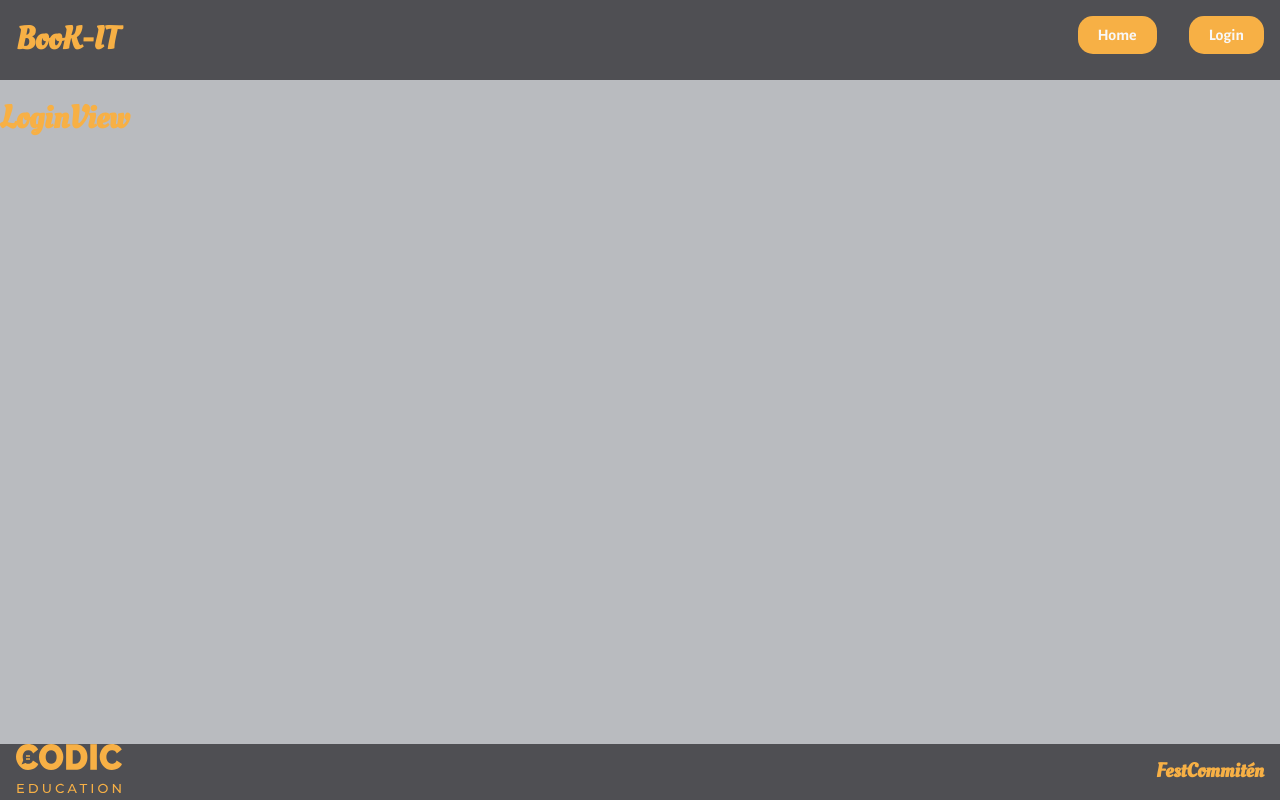
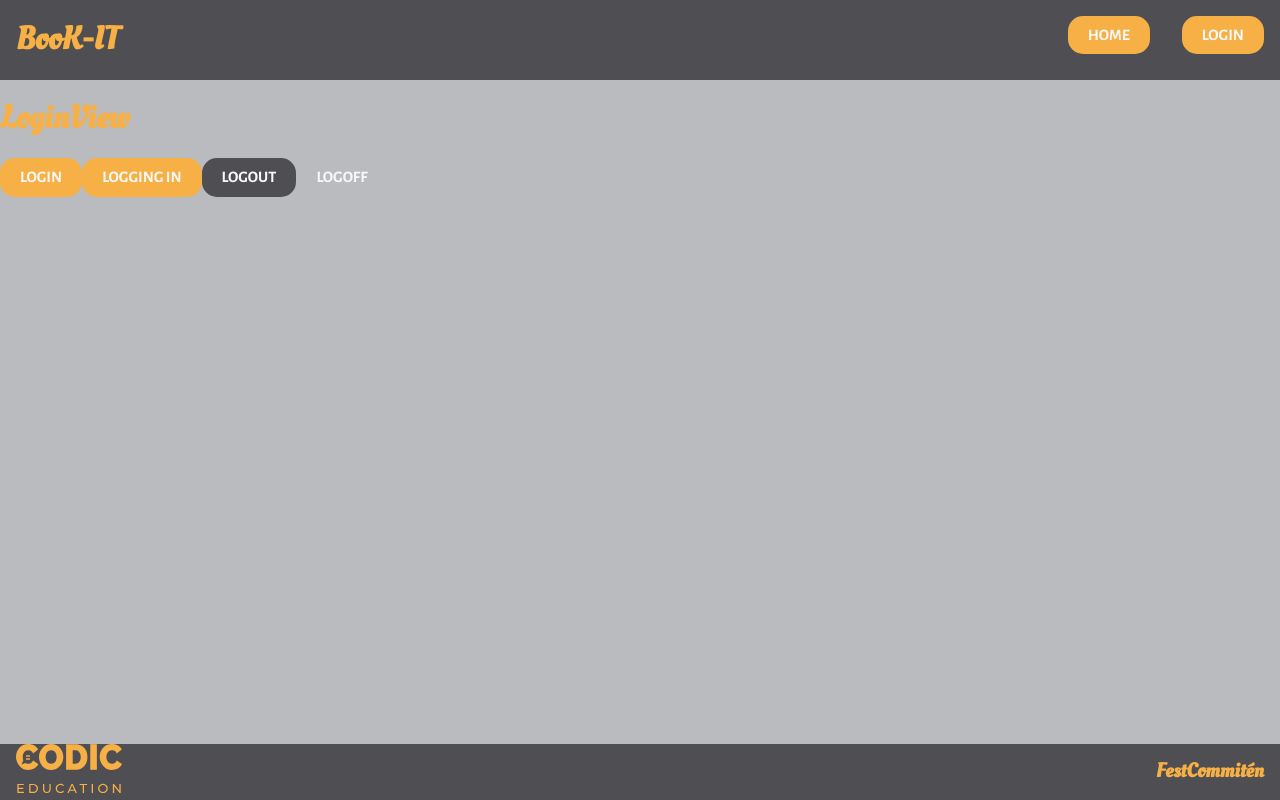
Before and after one commit to Festcommiten/BookIt, a React (Create React App) app in the folder Web/: page / in a window 1280 px wide. Built offline with nearby package versions, Linux system fonts and the light colour scheme.

Commit message:
Created 4 buttons as components

```diff
--- /dev/null
+++ b/Web/src/components/Buttons.css
@@ -0,0 +1,37 @@
+.general-button-style {
+    padding: 10px 20px;
+    border-radius: 15px;
+    border: none;
+    font-family: 'Alegreya Sans Bold', serif;
+    text-transform: uppercase;
+}
+
+.button_primary {
+    background-color: var(--light-brilliant-orange);
+    color: #F8F8F8;
+}
+
+.button_primary:hover {
+    background-color: #F8F8F8;
+    color: var(--light-brilliant-orange);
+}
+
+.button_dark_grey {
+    background-color: var(--dark-grey);
+    color: #F8F8F8;
+}
+
+.button_dark_grey:hover {
+    background-color: #F8F8F8;
+    color: var(--dark-grey);
+}
+
+.button_light_grey {
+    background-color: var(--main-bg-color);
+    color: #F8F8F8;
+}
+
+.button_light_grey:hover {
+    background-color: #F8F8F8;
+    color: var(--main-bg-color);
+}
--- /dev/null
+++ b/Web/src/components/Buttons.tsx
@@ -0,0 +1,58 @@
+import React from 'react';
+import './Buttons.css';
+import { useHistory } from 'react-router-dom';
+import { ButtonData, NavigationButtonData } from '../utils/interface/NavigationButtonData';
+
+export function ButtonPrimary(data: ButtonData) {
+	let {button_name, } = data;
+	return (
+		<>
+			<button
+				className="general-button-style button_primary">
+				{ button_name }
+			</button>
+		</>
+	);
+}
+
+
+
+export function ButtonDarkGrey(data: ButtonData) {
+	let {button_name} = data;
+	return (
+		<>
+			<button className="general-button-style button_dark_grey">
+				{ button_name }
+			</button>
+		</>
+	);
+}
+
+export function ButtonLightGrey(data: ButtonData) {
+	let {button_name} = data;
+	return (
+		<>
+			<button className="general-button-style button_light_grey">
+				{ button_name }
+			</button>
+		</>
+	);
+}
+
+// Navigation buttons
+
+export function NavigationButtonPrimary(data: NavigationButtonData) {
+	let {button_name, routing_path} = data;
+	const history = useHistory();
+	return (
+		<>
+			<button
+				className="general-button-style button_primary"
+				onClick={
+					() => history.push(routing_path)
+				}>
+				{ button_name }
+			</button>
+		</>
+	);
+}
--- a/Web/src/components/Navbar.css
+++ b/Web/src/components/Navbar.css
@@ -3,6 +3,6 @@ nav {
     left: 0;
     top: 0;
     width: 100%;
-    background-color: var(--secondary-color);
+    background-color: var(--dark-grey);
     z-index: 1;
 }
--- a/Web/src/components/Navbar.tsx
+++ b/Web/src/components/Navbar.tsx
@@ -1,11 +1,9 @@
 import React from 'react';
-import { useHistory } from 'react-router-dom';
-import './Navbar.css'
 import RoutingPath from '../routes/RoutingPath';
+import { NavigationButtonPrimary } from './Buttons';
+import './Navbar.css';
 
 export default function Navbar() {
-	// Används för navigering på hemsidan mellan HomeView och LoginView
-	const history = useHistory();
 
 	return (
 		<nav>
@@ -13,13 +11,17 @@ export default function Navbar() {
 
 			<div className='fr mr1 mt3 mr3-ns'>
 
-				<button className='fr primary_button' onClick={
-					() => history.push(RoutingPath.loginView)
-				}>Login</button>
+				<div className='fr'>
+					<NavigationButtonPrimary
+						button_name='Login'
+						routing_path={RoutingPath.loginView} />
+				</div>
 
-				<button className='fr mr2 mr4-ns primary_button' onClick={
-					() => history.push(RoutingPath.homeView)
-				}>Home</button>
+				<div className='fr mr2 mr4-ns'>
+					<NavigationButtonPrimary
+						button_name='Home'
+						routing_path={RoutingPath.homeView}/>
+				</div>
 			</div>
 		</nav>
 	)
--- a/Web/src/index.css
+++ b/Web/src/index.css
@@ -1,12 +1,13 @@
 :root {
     --main-bg-color: #B9BBBF;
-    --primary-color: #F7B045;
-    --secondary-color: #4F4F53;
-    --thirdley-color: #CDCFD2;
+    --light-brilliant-orange: #F7B045;
+    --dark-grey: #4F4F53;
+    --light-grey: #CDCFD2;
 }
 
 body {
     margin: 0;
+    font-family: 'Alegreya Sans Regular', Arial, serif;
     background-color: var(--main-bg-color);
     -webkit-font-smoothing: antialiased;
     -moz-osx-font-smoothing: grayscale;
@@ -35,37 +36,37 @@ main {
 h1 {
     font-family: 'Oleo Script', Arial, serif;
     font-size: 28px;
-    color: var(--primary-color);
+    color: var(--light-brilliant-orange);
 }
 
 h2 {
     font-family: 'Oleo Script', Arial, serif;
     font-size: 20px;
-    color: var(--primary-color);
+    color: var(--light-brilliant-orange);
 }
 
 h3 {
-    font-family: 'Alegreya Sans Regular', Arial, serif;
+    /*font-family: 'Alegreya Sans Regular', Arial, serif;*/
     font-size: 15px;
-    color: var(--secondary-color);
+    color: var(--dark-grey);
 }
 
 .primary_text {
-    font-family: 'Alegreya Sans Regular', Arial, serif;
+    /*font-family: 'Alegreya Sans Regular', Arial, serif;*/
     font-size: 15px;
-    color: var(--secondary-color);
+    color: var(--dark-grey);
 }
 
 .secondary_text {
-    font-family: 'Alegreya Sans Regular', Arial, serif;
+    /*font-family: 'Alegreya Sans Regular', Arial, serif;*/
     font-size: 13px;
-    color: var(--secondary-color);
+    color: var(--dark-grey);
 }
 
 .control_labels {
-    font-family: 'Alegreya Sans Regular', Arial, serif;
+    /*font-family: 'Alegreya Sans Regular', Arial, serif;*/
     font-size: 11px;
-    color: var(--thirdley-color);
+    color: var(--light-grey);
 }
 
 .primary_button {
@@ -73,7 +74,7 @@ h3 {
     padding: 10px 20px;
     border-radius: 15px;
     border: none;
-    background-color: var(--primary-color);
+    background-color: var(--light-brilliant-orange);
     color: #F8F8F8;
     font-family: 'Alegreya Sans Bold', serif;
 }
--- /dev/null
+++ b/Web/src/utils/interface/NavigationButtonData.tsx
@@ -0,0 +1,8 @@
+export interface ButtonData {
+	button_name: string;
+}
+
+export interface NavigationButtonData {
+	button_name: string;
+	routing_path: string;
+}
--- a/Web/src/view/LoginView.tsx
+++ b/Web/src/view/LoginView.tsx
@@ -1,9 +1,25 @@
 import React from 'react';
+import { ButtonDarkGrey, ButtonLightGrey, ButtonPrimary, NavigationButtonPrimary } from '../components/Buttons';
+import RoutingPath from '../routes/RoutingPath';
+import { NavigationButtonData } from '../utils/interface/NavigationButtonData';
 
 export default function LoginView() {
+	let primaryButton: NavigationButtonData = {
+		button_name: 'Login',
+		routing_path: RoutingPath.homeView
+	};
 	return (
 		<main>
 			<h1>LoginView</h1>
+			<NavigationButtonPrimary
+				button_name={primaryButton.button_name}
+				routing_path={primaryButton.routing_path}/>
+			<ButtonPrimary
+				button_name="Logging in"/>
+			<ButtonDarkGrey
+				button_name="Logout"/>
+			<ButtonLightGrey
+				button_name="Logoff"/>
 		</main>
-	)
+	);
 }
```
